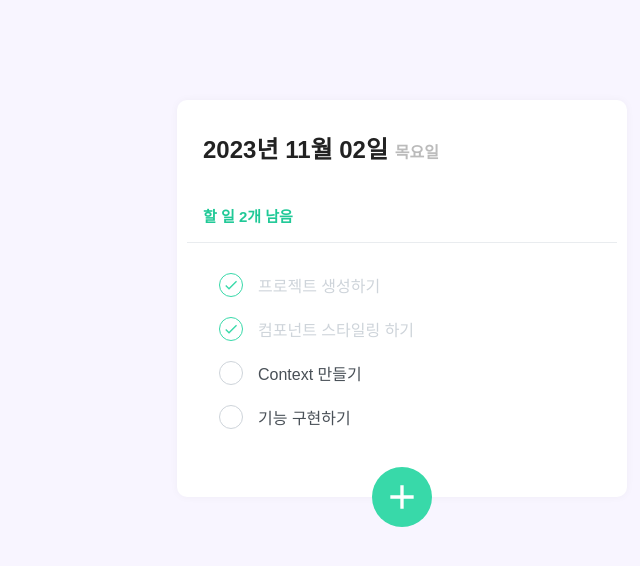
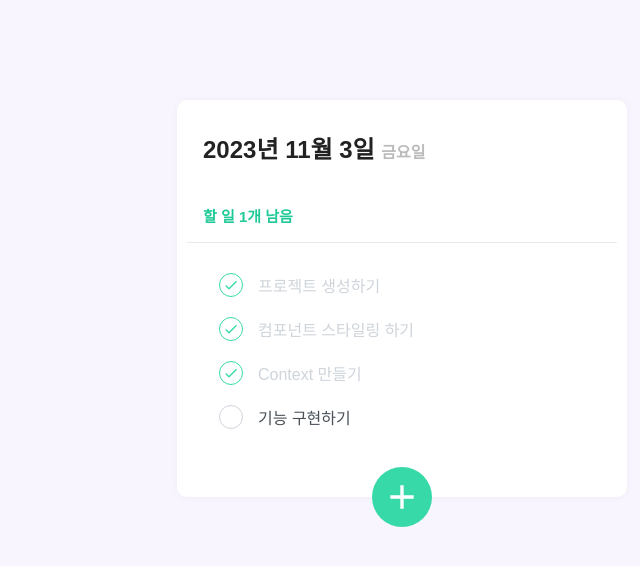
Before and after one commit to BoKyoungChoo/vite-to-do, a React (Vite) app: page / in a window 1280 px wide. Shown: the top 566 px of the page, without its empty margins (238-878 px from the left). Built offline with nearby package versions, Linux system fonts and the light colour scheme; a web font is replaced by a local one.

Commit message:
Feat: 날짜 가져오기

```diff
--- a/src/App.tsx
+++ b/src/App.tsx
@@ -19,5 +19,5 @@ function App() {
 export default App;
 
 {
-  /* https://react.vlpt.us/mashup-todolist/02-manage-state.html */
+  // https://react.vlpt.us/mashup-todolist/03-implement.html
 }
--- a/src/components/TodoHead.tsx
+++ b/src/components/TodoHead.tsx
@@ -3,15 +3,25 @@ import styled from "styled-components";
 
 import { TodoStateContext } from "../TodoContext";
 
+const week = ["월", "화", "수", "목", "금", "토", "일"];
+
 const TodoHead = () => {
-  const state = useContext(TodoStateContext);
+  const year = new Date().getFullYear();
+  const month = new Date().getMonth() + 1;
+  const date = new Date().getDate();
+  const day = new Date().getDay();
+  const today = `${year}년 ${month}월 ${date}일`;
+  console.log(day);
+
+  const todos = useContext(TodoStateContext);
+  const undoneTasks = todos?.filter((todo) => !todo.done);
 
   return (
     <TodoHeadBlock>
       <h1>
-        2023년 11월 02일 <span className="day">목요일</span>
+        {today} <span className="day">{week[day - 1]}요일</span>
       </h1>
-      <div className="tasks-left">할 일 2개 남음</div>
+      <div className="tasks-left">할 일 {undoneTasks?.length}개 남음</div>
     </TodoHeadBlock>
   );
 };
--- a/src/components/TodoList.tsx
+++ b/src/components/TodoList.tsx
@@ -6,13 +6,14 @@ const TodoList = () => {
     <TodoListBlock>
       <TodoItem text="프로젝트 생성하기" $done={true} />
       <TodoItem text="컴포넌트 스타일링 하기" $done={true} />
-      <TodoItem text="Context 만들기" $done={false} />
+      <TodoItem text="Context 만들기" $done={true} />
       <TodoItem text="기능 구현하기" $done={false} />
     </TodoListBlock>
   );
 };
 
 export default TodoList;
+
 const TodoListBlock = styled.div`
   flex: 1;
   padding: 20px 32px;
```
